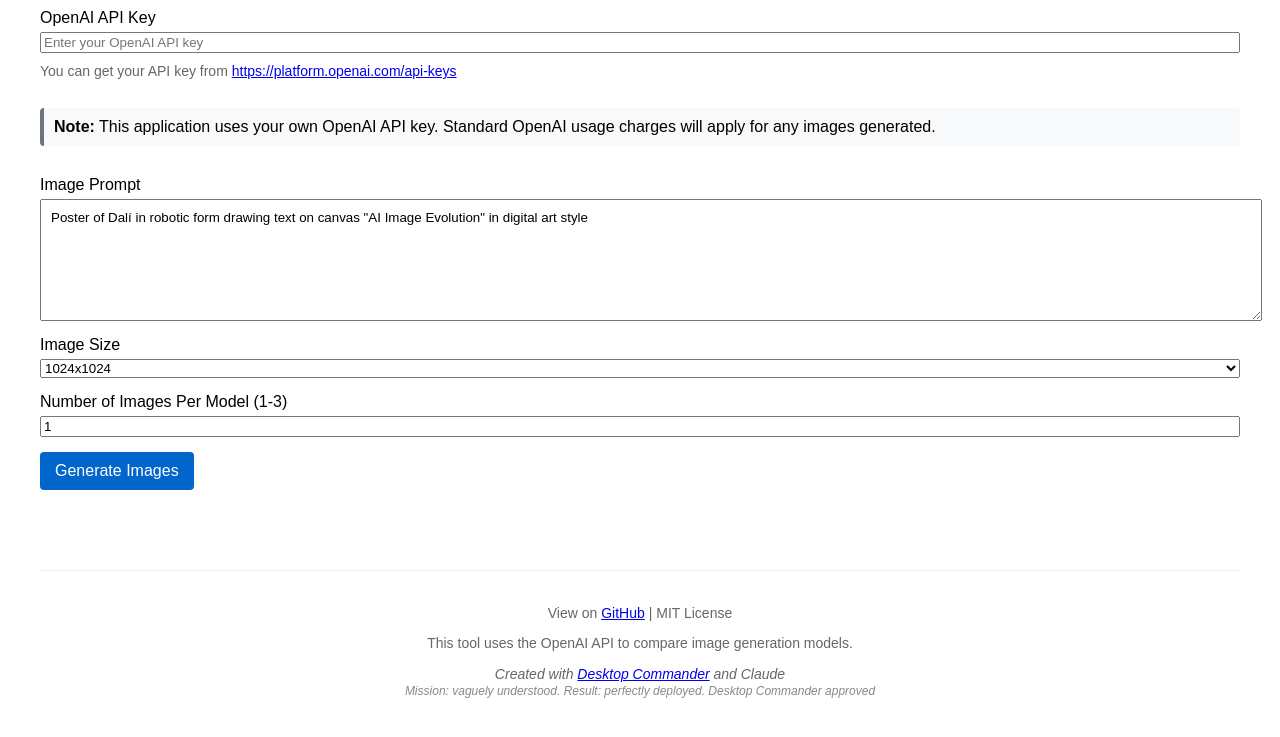
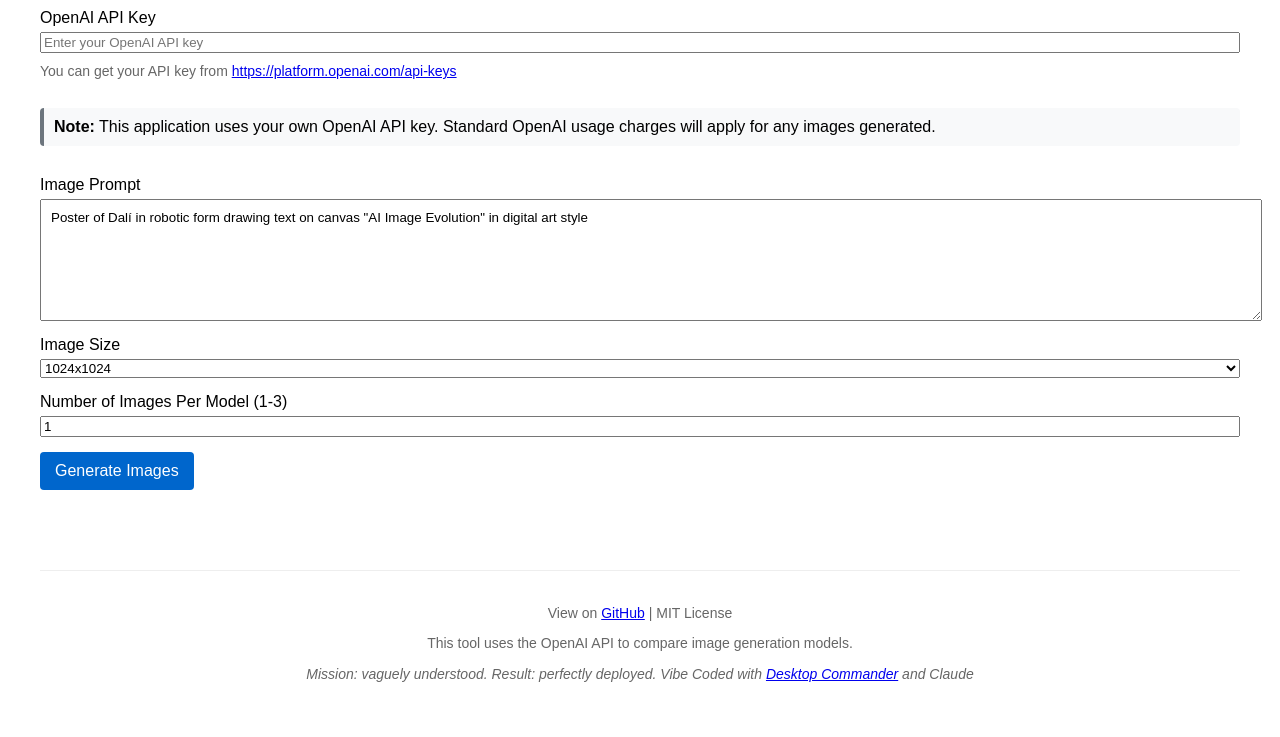
Before and after one commit to wonderwhy-er/openai-image-compare, a plain HTML site: page index.html in a window 1280 px wide. Shown: the part 99-836 px from the top of the page. Drawn offline with Linux system fonts and the light colour scheme.

Commit message:
Attribution

```diff
--- a/index.html
+++ b/index.html
@@ -177,8 +177,7 @@
     <footer style="margin-top: 50px; text-align: center; padding: 20px; border-top: 1px solid #eee; color: #666; font-size: 14px;">
         <p>View on <a href="https://github.com/wonderwhy-er/openai-image-compare" target="_blank">GitHub</a> | MIT License</p>
         <p>This tool uses the OpenAI API to compare image generation models.</p>
-        <p style="margin-top: 15px; font-style: italic;">Created with <a href="https://desktopcommander.app/" target="_blank">Desktop Commander</a> and Claude<br>
-        <span style="font-size: 12px; color: #888;">Mission: vaguely understood. Result: perfectly deployed. Desktop Commander approved</span></p>
+        <p style="margin-top: 15px; font-style: italic;">Mission: vaguely understood. Result: perfectly deployed. Vibe Coded with <a href="https://desktopcommander.app/" target="_blank">Desktop Commander</a> and Claude<br>
     </footer>
 
     <script>
```
Also changed, not shown: 1 other file.
